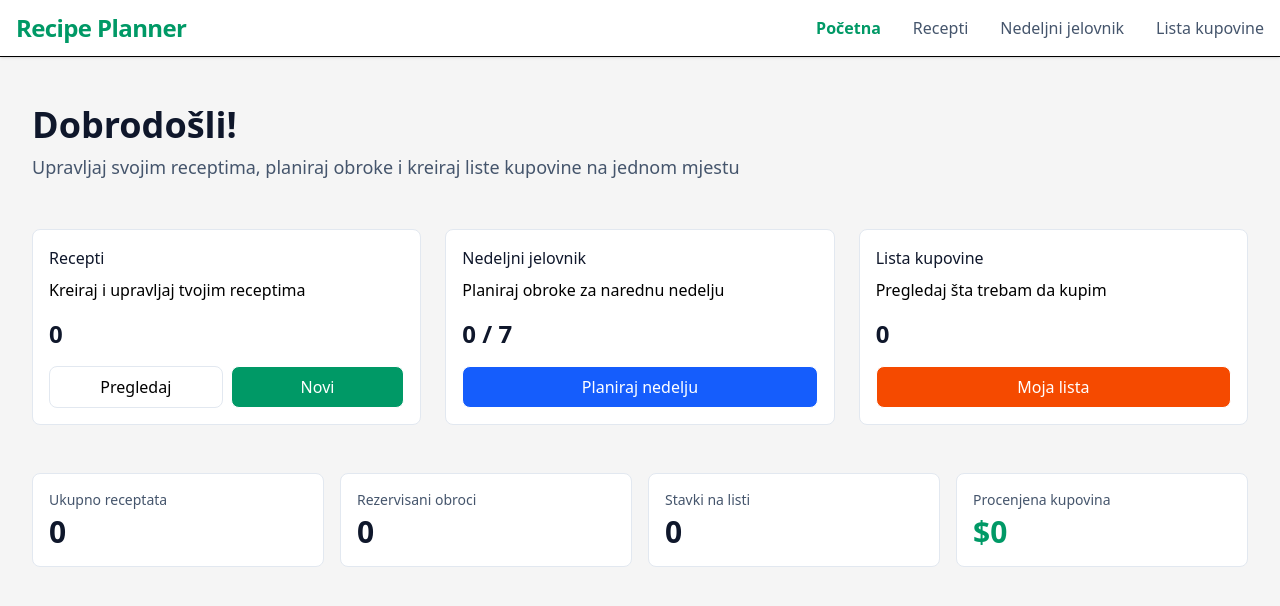
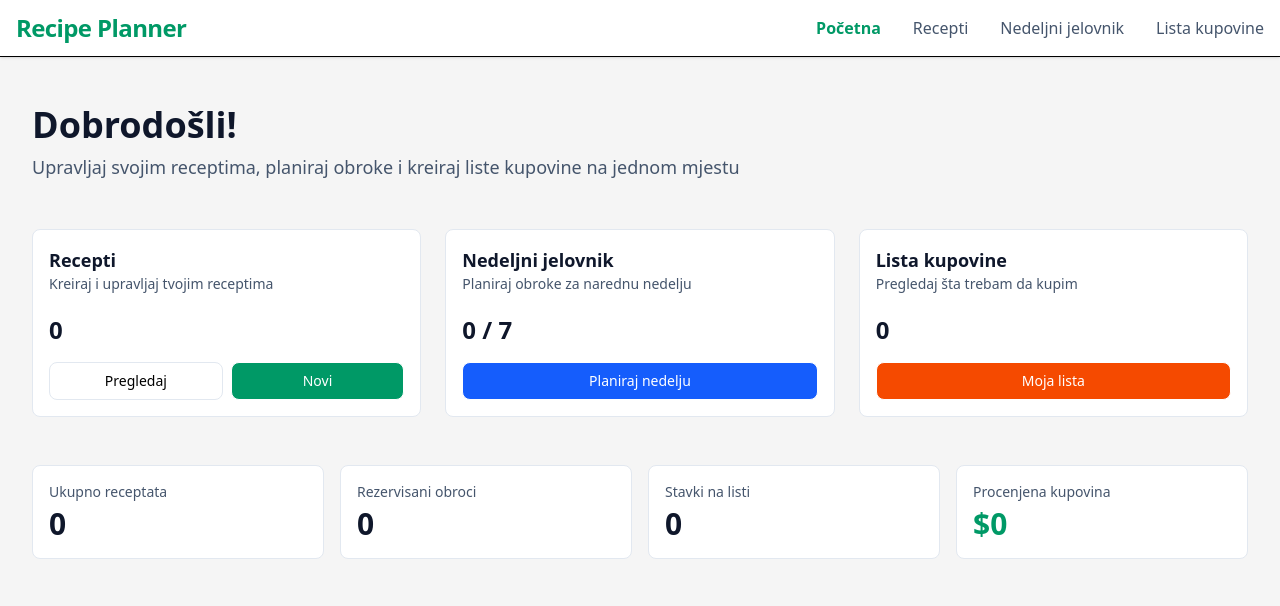
Before and after one commit to andrcuk10/recipe-and-meal-planner, a Vue app in the folder recipe-meal-planner/: page / in a window 1280 px wide. Shown: the top 606 px of the page. Built offline with nearby package versions, Linux system fonts and the light colour scheme; the HTML template or start-up script is replaced by a standard one.

Commit message:
card item component and home page

```diff
--- a/recipe-meal-planner/src/components/ui/ButtonItem.vue
+++ b/recipe-meal-planner/src/components/ui/ButtonItem.vue
@@ -1,6 +1,6 @@
 <template>
   <button
-    class="w-full p-2 rounded-lg border cursor-pointer font-medium text-md"
+    class="w-full p-2 rounded-lg border cursor-pointer font-medium text-sm"
     :class="className"
   >
     <slot></slot>
--- /dev/null
+++ b/recipe-meal-planner/src/components/ui/card/CardContent.vue
@@ -0,0 +1,11 @@
+<template>
+  <div :class="className">
+    <slot></slot>
+  </div>
+</template>
+
+<script setup lang="ts">
+defineProps<{
+  className?: string
+}>()
+</script>
--- /dev/null
+++ b/recipe-meal-planner/src/components/ui/card/CardDescription.vue
@@ -0,0 +1,11 @@
+<template>
+  <p :class="className" class="text-sm text-slate-600 mb-1">
+    <slot></slot>
+  </p>
+</template>
+
+<script setup lang="ts">
+defineProps<{
+  className?: string
+}>()
+</script>
--- /dev/null
+++ b/recipe-meal-planner/src/components/ui/card/CardHeader.vue
@@ -0,0 +1,11 @@
+<template>
+  <div :class="className">
+    <slot></slot>
+  </div>
+</template>
+
+<script setup lang="ts">
+defineProps<{
+  className?: string
+}>()
+</script>
--- /dev/null
+++ b/recipe-meal-planner/src/components/ui/card/CardItem.vue
@@ -0,0 +1,12 @@
+<template>
+  <!-- Card -->
+  <div :class="className">
+    <slot></slot>
+  </div>
+</template>
+
+<script setup lang="ts">
+defineProps<{
+  className?: string
+}>()
+</script>
--- /dev/null
+++ b/recipe-meal-planner/src/components/ui/card/CardTitle.vue
@@ -0,0 +1,11 @@
+<template>
+  <h3 :class="className" class="text-lg font-semibold">
+    <slot></slot>
+  </h3>
+</template>
+
+<script setup lang="ts">
+defineProps<{
+  className?: string
+}>()
+</script>
--- a/recipe-meal-planner/src/views/HomePage.vue
+++ b/recipe-meal-planner/src/views/HomePage.vue
@@ -1,7 +1,10 @@
 <script setup lang="ts">
 import ButtonItem from '@/components/ui/ButtonItem.vue'
-import DashboardCard from '@/components/ui/DashboardCard.vue'
-import QuickStat from '@/components/ui/QuickStat.vue'
+import CardContent from '@/components/ui/card/CardContent.vue'
+import CardDescription from '@/components/ui/card/CardDescription.vue'
+import CardHeader from '@/components/ui/card/CardHeader.vue'
+import CardItem from '@/components/ui/card/CardItem.vue'
+import CardTitle from '@/components/ui/card/CardTitle.vue'
 </script>
 
 <template>
@@ -16,8 +19,14 @@ import QuickStat from '@/components/ui/QuickStat.vue'
 
     <!-- {/* Main Cards Grid */} -->
     <div className="grid grid-cols-1 md:grid-cols-3 gap-6 mb-12">
-      <DashboardCard card-title="Recepti" card-description="Kreiraj i upravljaj tvojim receptima">
-        <template #card-content>
+      <CardItem
+        class-name="p-4 rounded-lg border border-slate-200 hover:shadow-lg bg-white transition-shadow group"
+      >
+        <CardHeader class-name="pb-4">
+          <CardTitle className="text-slate-900">Recepti</CardTitle>
+          <CardDescription>Kreiraj i upravljaj tvojim receptima</CardDescription>
+        </CardHeader>
+        <CardContent class-name="space-y-4">
           <p class="text-2xl font-bold text-slate-900">0</p>
           <div class="flex gap-2">
             <RouterLink :to="{ name: 'Recipes' }" class="flex-1">
@@ -31,52 +40,74 @@ import QuickStat from '@/components/ui/QuickStat.vue'
               >
             </RouterLink>
           </div>
-        </template>
-      </DashboardCard>
+        </CardContent>
+      </CardItem>
 
-      <DashboardCard
-        card-title="Nedeljni jelovnik"
-        card-description="Planiraj obroke za narednu nedelju"
+      <CardItem
+        class-name="p-4 rounded-lg border border-slate-200 hover:shadow-lg bg-white transition-shadow group"
       >
-        <template #card-content>
+        <CardHeader class-name="pb-4">
+          <CardTitle className="text-slate-900">Nedeljni jelovnik</CardTitle>
+          <CardDescription>Planiraj obroke za narednu nedelju</CardDescription>
+        </CardHeader>
+        <CardContent class-name="space-y-4">
           <p class="text-2xl font-bold text-slate-900">0 / 7</p>
           <RouterLink :to="{ name: 'Meal Plan' }" class="flex-1">
             <ButtonItem class-name="bg-600 bg-[var(--primary-blue)] hover:bg-blue-700 text-white"
               >Planiraj nedelju</ButtonItem
             >
           </RouterLink>
-        </template>
-      </DashboardCard>
+        </CardContent>
+      </CardItem>
 
-      <DashboardCard card-title="Lista kupovine" card-description="Pregledaj šta trebam da kupim">
-        <template #card-content>
+      <CardItem
+        class-name="p-4 rounded-lg border border-slate-200 hover:shadow-lg bg-white transition-shadow group"
+      >
+        <CardHeader class-name="pb-4">
+          <CardTitle className="text-slate-900">Lista kupovine</CardTitle>
+          <CardDescription>Pregledaj šta trebam da kupim</CardDescription>
+        </CardHeader>
+        <CardContent class-name="space-y-4">
           <p class="text-2xl font-bold text-slate-900">0</p>
           <RouterLink :to="{ name: 'Shopping List' }" class="flex-1">
             <ButtonItem
-              class-name="bg-600 bg-[var(--primary-orange)] hover:bg-[var(--primary-orange)] hover:bg-700 text-white"
+              class-name="bg-600 bg-[var(--primary-orange)] hover:bg-orange-700 text-white"
               >Moja lista</ButtonItem
             >
           </RouterLink>
-        </template>
-      </DashboardCard>
+        </CardContent>
+      </CardItem>
     </div>
 
     <!-- {/* Quick Stats Section */} -->
     <div className="grid grid-cols-1 md:grid-cols-2 lg:grid-cols-4 gap-4">
-      <QuickStat stat-title="Ukupno receptata">
-        <template #statValue> 0 </template>
-      </QuickStat>
-      <QuickStat stat-title="Rezervisani obroci">
-        <template #statValue> 0 </template>
-      </QuickStat>
-      <QuickStat stat-title="Stavki na listi">
-        <template #statValue> 0 </template>
-      </QuickStat>
-      <QuickStat stat-title="Procenjena kupovina">
-        <template #statValue>
-          <span class="text-3xl font-bold text-emerald-600">$0</span>
-        </template>
-      </QuickStat>
+      <CardItem
+        class-name="p-4 rounded-lg border border-slate-200 hover:shadow-lg bg-white transition-shadow group"
+      >
+        <CardDescription>Ukupno receptata</CardDescription>
+        <p class="text-3xl font-bold text-slate-900">0</p>
+      </CardItem>
+
+      <CardItem
+        class-name="p-4 rounded-lg border border-slate-200 hover:shadow-lg bg-white transition-shadow group"
+      >
+        <CardDescription>Rezervisani obroci</CardDescription>
+        <p class="text-3xl font-bold text-slate-900">0</p>
+      </CardItem>
+
+      <CardItem
+        class-name="p-4 rounded-lg border border-slate-200 hover:shadow-lg bg-white transition-shadow group"
+      >
+        <CardDescription>Stavki na listi</CardDescription>
+        <p class="text-3xl font-bold text-slate-900">0</p>
+      </CardItem>
+
+      <CardItem
+        class-name="p-4 rounded-lg border border-slate-200 hover:shadow-lg bg-white transition-shadow group"
+      >
+        <CardDescription>Procenjena kupovina</CardDescription>
+        <p class="text-3xl font-bold text-emerald-600">$0</p>
+      </CardItem>
     </div>
   </div>
 </template>
```
